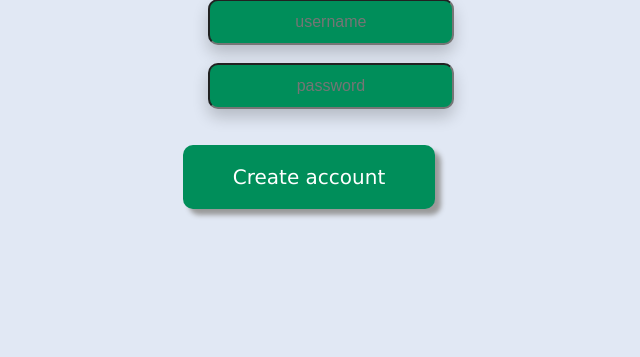
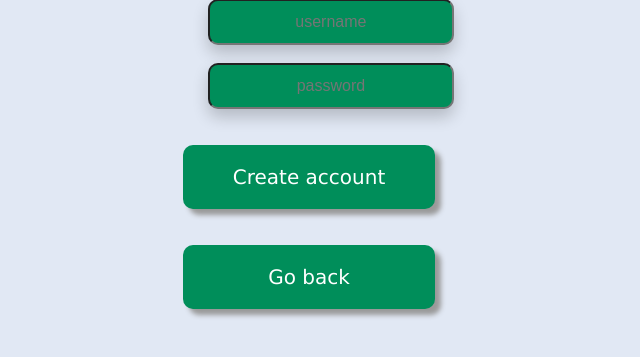
Before and after one commit to Meijstro/Blog_week5, a PHP site: page /register.php in a window 1280 px wide. Shown: the part 251-608 px from the top of the page, without its empty margins (331-971 px from the left). Run offline with PHP 8.4, Linux system fonts and the light colour scheme.

Commit message:
[W5-002] 20%

```diff
--- a/blog.css
+++ b/blog.css
@@ -33,7 +33,34 @@ body{
   margin-left: 40%;
   margin-right: 40%;
 }
+.button1{
+  padding: 20px;
+  cursor: pointer;
+  box-shadow: 6px 6px 5px;
+  -webkit-box-shadow: 6px 6px 5px #999;
+  -moz-box-shadow: 6px 6px 5px #999;
+  background: #008e5a;
+  color: white;
+  font-family: verdana;
+  border-radius: 10px;
+  border:1px;
+  font-size: 20px;
+  text-align: center;
+  margin: center;
+  width: 20%;
+  margin-left: 40%;
+  margin-right: 40%;
+}
 
+.logout_section{
+  float:right;
+  margin-top: 3%;
+}
+
+.categorieen2{
+  text-align: center;
+  margin-left: 15%;
+}
 .categorieen{
   text-align: center;
 }
--- a/blogger.php
+++ b/blogger.php
@@ -36,9 +36,12 @@ window.onload = function () {
 </script>
 </head>
 <body>
+
+  <br>
+  <input class="button1" type="button" value="Go back" onclick="window.location.href='index.php'">
   <div class="categorieen">
 
-    <br> <br>
+    <br>
     <form class="form" action="blog.php" method="POST">
       <h2 class="header2"> Categorie </h2>
         <select class="dropdown" name="categorie" onchange="">
--- a/index.php
+++ b/index.php
@@ -10,7 +10,8 @@
 
 <?php
     if(isset($_SESSION['current_user_id'])) {}
-?>
+      ?>
+
 
   <div id="wie">
   <input type="button" class="button1" value="Ik ben een blogger"
@@ -24,5 +25,7 @@
 
   <input class="button1" type="button" value="Log out" onclick="window.location.href='logout.php'">
 
+
+
 </body>
 </html>
--- a/register.php
+++ b/register.php
@@ -25,13 +25,13 @@
           $result = mysqli_query($connection, $sql);
           if($result!=1)
           {
-              echo "Er is iets fout gegaan, probeer opnieuw!";
+              echo "Something went wrong, try again!";
           }
           else{
-              echo "U heeft succesvol een nieuw user account aagemaakt!";
+              echo "You succesfully created an account!";
           }
       }else{
-          echo "De username die je gekozen hebt bestaat al.";
+          echo "This username already exists, try another!";
       }
   }
   ?>
@@ -45,6 +45,10 @@
     <input type="submit" class="button1" name="register" value="Create account">
   </form>
 
+  <br> <br>
+
+  <input type="button" class="button1" value="Go back" onclick="window.location.href='login.php'">
+
 
 </body>
 </html>
```
Also changed, not shown: all.php (+7 -2 lines).
